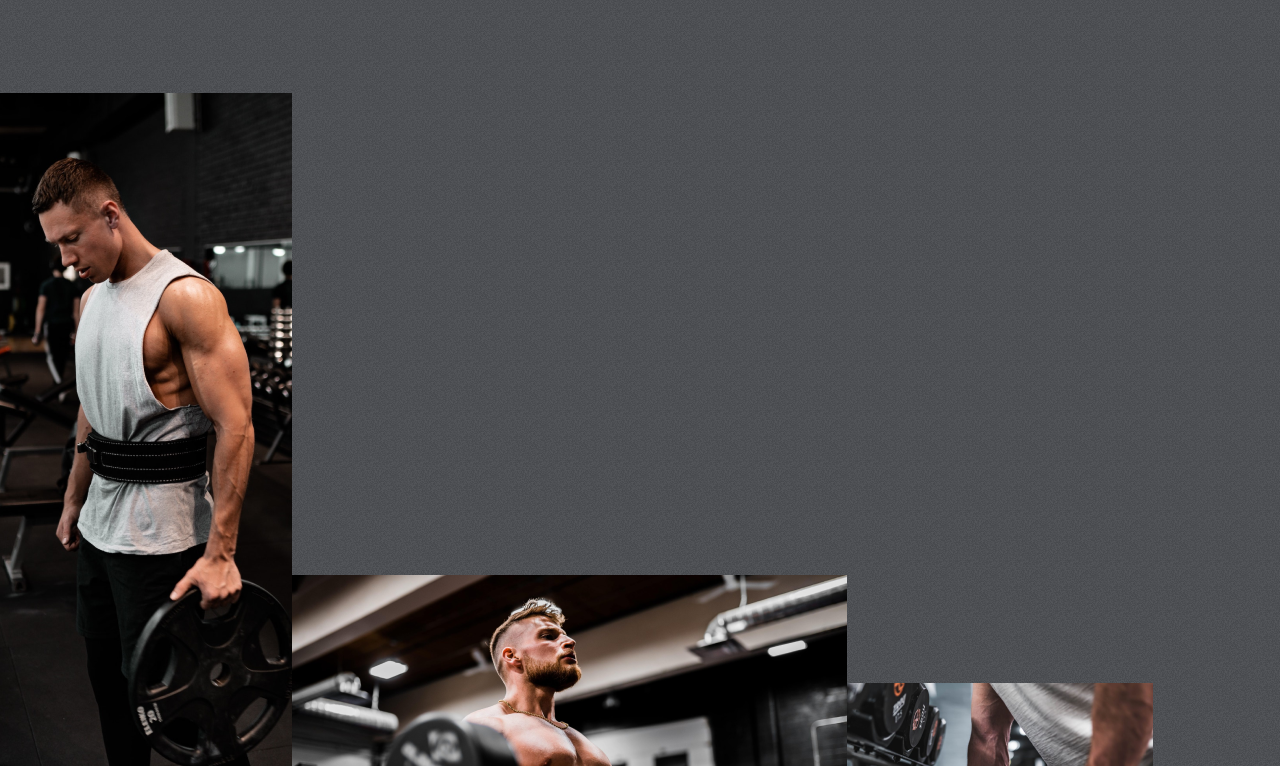
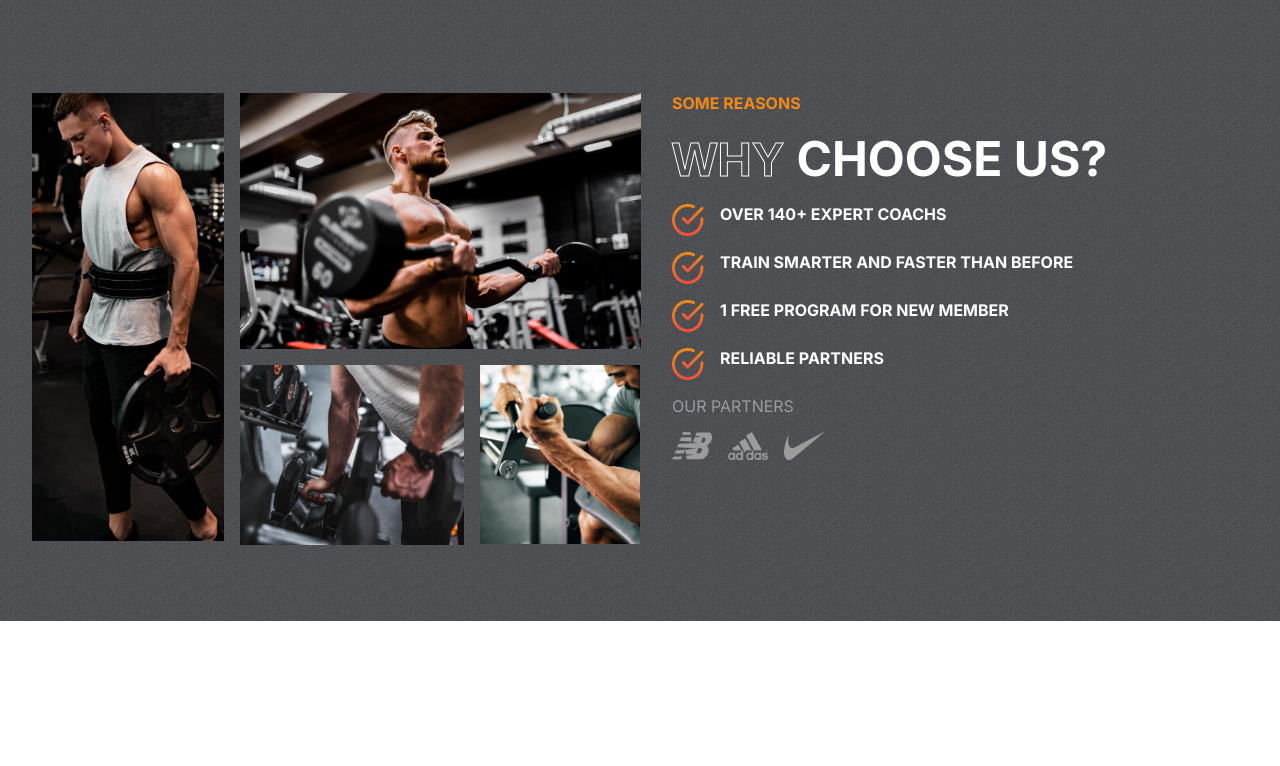
Before and after one commit to 404Bappy/FitnessRevolution-APP, a React (Create React App) app: page / in a window 1280 px wide. Shown: the part 1174-1940 px from the top of the page. After the commit the page ends 1795 px from the top, so only its background shows below. Built offline with nearby package versions, Linux system fonts and the light colour scheme.

Commit message:
first commit

```diff
--- a/src/Components/Reasons/Reasons.css
+++ b/src/Components/Reasons/Reasons.css
@@ -0,0 +1,82 @@
+.Reasons {
+  padding: 0 2rem;
+  display: flex;
+  gap: 2rem;
+}
+
+.Reason-Left {
+  flex: 1 1;
+  display: grid;
+  grid-template-columns: repeat(3, 1fr);
+  gap: 1rem;
+  grid-auto-rows: 1fr;
+}
+
+.Reason-Left > img {
+  object-fit: cover;
+}
+
+.Reason-Left > :nth-child(1) {
+  width: 12rem;
+  grid-row: 1/3;
+  height: 28rem;
+}
+.Reason-Left > :nth-child(2) {
+  width: auto;
+  height: 16rem;
+  grid-column: 2/4;
+}
+.Reason-Left > :nth-child(3) {
+  width: 14rem;
+  grid-column: 2/3;
+  grid-row: 2;
+}
+.Reason-Left > :nth-child(4) {
+  width: 10rem;
+  grid-row: 2;
+  grid-column: 3/4;
+  height: 11.2rem;
+}
+
+.Reason-Right {
+  flex: 1 1;
+  text-transform: uppercase;
+  gap: 1rem;
+  display: flex;
+  flex-direction: column;
+}
+
+.Reason-Right > span {
+  font-weight: bold;
+  color: var(--orange);
+}
+.Reason-Right > div {
+  color: white;
+  font-size: 3rem;
+  font-weight: bold;
+}
+
+.Right-Detail {
+  display: flex;
+  flex-direction: column;
+  gap: 1rem;
+}
+.Right-Detail > div {
+  display: flex;
+  font-size: 1rem;
+  gap: 1rem;
+}
+
+.Right-Detail > div > img {
+  width: 2rem;
+  height: 2rem;
+}
+
+.partners {
+  display: flex;
+  gap: 1rem;
+}
+
+.partners > img {
+  width: 2.5rem;
+}
--- a/src/Components/Reasons/Reasons.js
+++ b/src/Components/Reasons/Reasons.js
@@ -3,6 +3,11 @@
 import image2 from "../../assets/image2.png";
 import image3 from "../../assets/image3.png";
 import image4 from "../../assets/image4.png";
+import tick from "../../assets/tick.png";
+import nb from "../../assets/nb.png";
+import nike from "../../assets/nike.png";
+import adidas from "../../assets/adidas.png";
+
 import "./Reasons.css";
 
 const Reasons = () => {
@@ -15,7 +20,40 @@
         <img src={image4} alt="" />
       </div>
 
-      <div className="Reason-Right">Right Side of The Reason PART</div>
+      <div className="Reason-Right">
+        <span>Some Reasons</span>
+        <div>
+          <span className="strokeText">Why </span>
+          <span>Choose Us?</span>
+        </div>
+
+        <div className="Right-Detail">
+          <div>
+            <img src={tick} alt="" />
+            <span>OVER 140+ EXPERT COACHS</span>
+          </div>
+          <div>
+            <img src={tick} alt="" />
+            <span>TRAIN SMARTER AND FASTER THAN BEFORE</span>
+          </div>
+          <div>
+            <img src={tick} alt="" />
+            <span>1 FREE PROGRAM FOR NEW MEMBER</span>
+          </div>
+          <div>
+            <img src={tick} alt="" />
+            <span>RELIABLE PARTNERS</span>
+          </div>
+        </div>
+        <span style={{ color: "var(--gray)", fontWeight: "normal" }}>
+          OUR PARTNERS
+        </span>
+        <div className="partners">
+          <img src={nb} alt="" />
+          <img src={adidas} alt="" />
+          <img src={nike} alt="" />
+        </div>
+      </div>
     </div>
   );
 };
```
